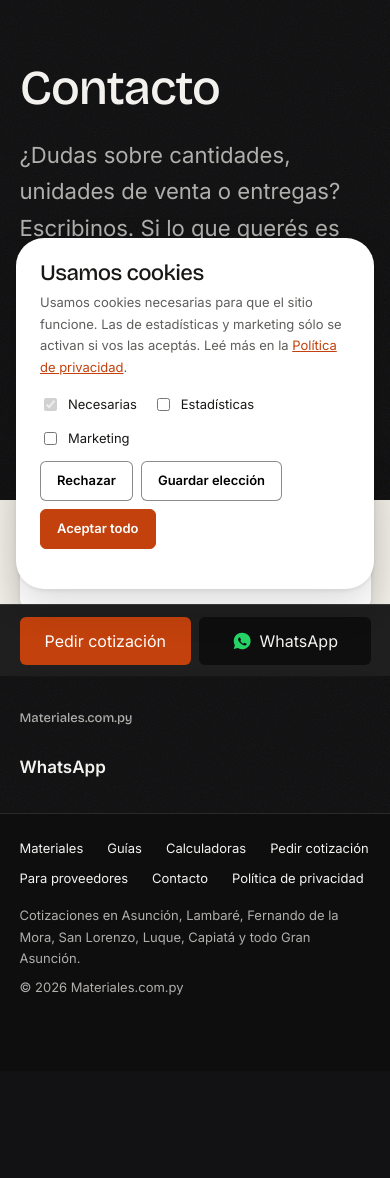
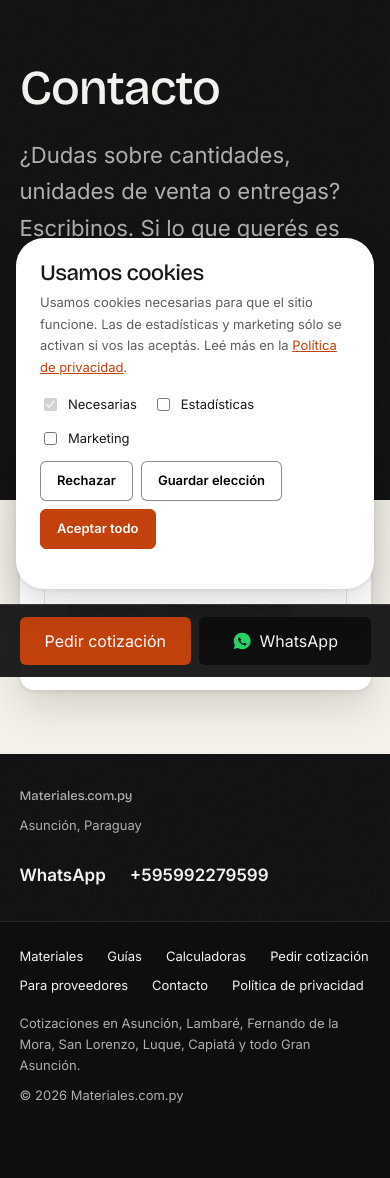
Before and after one commit to antonmarklundcom/materiales, a PHP site: page /contacto/index.php in a window 390 px wide. Shown: the part 167-1345 px from the top of the page. Before the commit the page ends 1162 px from the top, so only its background shows below. Run offline with PHP 8.4, Linux system fonts and the light colour scheme.

Commit message:
Go live: real phone, visible city, staging_noindex off
Anton's explicit go-ahead. NAP still intentionally incomplete (no legal
name, RUC, IVA status, hours or email yet) — those render conditionally
and stay hidden until supplied, same as before.

- data/site.php: phone set (same number as WhatsApp), staging_noindex
  flipped to false — the site is indexable now.
- partials/footer.php: show "Asunción, Paraguay" in the footer even
  without a street address, instead of hiding the whole address line.

Co-Authored-By: Claude Sonnet 5 <noreply@anthropic.com>

```diff
--- a/data/site.php
+++ b/data/site.php
@@ -24,7 +24,7 @@ return [
     // --- contacto -----------------------------------------------------------------
     // WhatsApp/tel en E.164 sin espacios (+595...). Vacío = el canal no se renderiza.
     'whatsapp'    => '+595992279599',
-    'phone'       => '',            // PENDIENTE (fase 3)
+    'phone'       => '+595992279599',
     'email'       => '',            // PENDIENTE (fase 3)
     'horarios'    => '',            // PENDIENTE (fase 3) p.ej. "Lunes a viernes 07:00–17:00"
 
@@ -49,8 +49,8 @@ return [
     'vc_attribution'  => '',        // PENDIENTE (fase 2): {CRM_URL}/vc-attribution.js
 
     // --- flags ---------------------------------------------------------------------
-    // staging_noindex: true hasta el go-live (fase 6, plan §7). Emite noindex sitewide.
-    'staging_noindex' => true,
+    // staging_noindex: go-live 2026-09-16, Anton. Antes emitía noindex sitewide (fase 6, plan §7).
+    'staging_noindex' => false,
     // has_search: el sitio no tiene búsqueda interna todavía; SearchAction sólo se emite
     // cuando esto sea true (ver nota de desviación en el build log, plan §9).
     'has_search'      => false,
--- a/partials/footer.php
+++ b/partials/footer.php
@@ -20,7 +20,8 @@ $whatsapp = preg_replace('/\D+/', '', (string) ($site['whatsapp'] ?? ''));
     <div class="wrap site-footer__trust">
       <p class="site-footer__name"><?= e($site['legal_name'] !== '' ? $site['legal_name'] : $site['brand']) ?></p>
       <?php if (($site['ruc'] ?? '') !== ''): ?><p>RUC: <?= e($site['ruc']) ?><?= ($site['iva_status'] ?? '') !== '' ? ' · ' . e($site['iva_status']) : '' ?></p><?php endif; ?>
-      <?php if (($address['street'] ?? '') !== ''): ?><p><?= e($address['street']) ?>, <?= e($address['locality']) ?>, Paraguay</p><?php endif; ?>
+      <?php if (($address['street'] ?? '') !== ''): ?><p><?= e($address['street']) ?>, <?= e($address['locality']) ?>, Paraguay</p>
+      <?php elseif (($address['locality'] ?? '') !== ''): ?><p><?= e($address['locality']) ?>, Paraguay</p><?php endif; ?>
       <?php if (($site['horarios'] ?? '') !== ''): ?><p><?= e($site['horarios']) ?></p><?php endif; ?>
       <ul class="site-footer__contact">
         <?php if ($whatsapp !== ''): ?><li><a href="https://wa.me/<?= e($whatsapp) ?>" data-ev="whatsapp_click" data-ev-loc="footer">WhatsApp</a></li><?php endif; ?>
```
Also changed, not shown: STATUS.md (+8 -0 lines).
